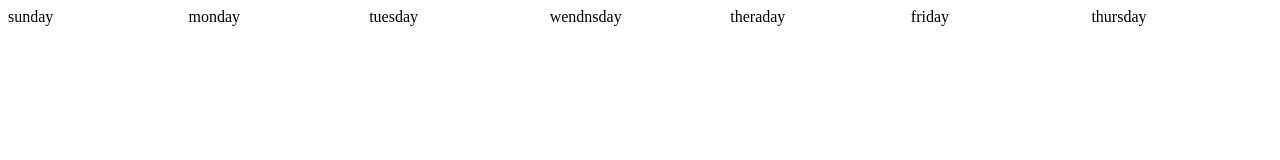
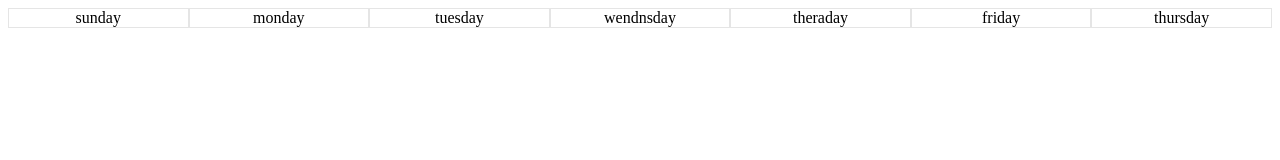
Before and after one commit to kimjangsimpark/calendar-core, a website built with webpack: page src/components/index.component.html in a window 1280 px wide. Built offline with nearby package versions, Linux system fonts and the light colour scheme.

Commit message:
feat: basic styling

```diff
--- a/src/components/index.component.html
+++ b/src/components/index.component.html
@@ -1,10 +1,24 @@
-<div id="date">
-  <div>sunday</div>
-  <div>monday</div>
-  <div>tuesday</div>
-  <div>wendnsday</div>
-  <div>theraday</div>
-  <div>friday</div>
-  <div>thursday</div>
+<div id="day-layout">
+  <div class="day-text-layout">
+    <span class="day-text">sunday</span>
+  </div>
+  <div class="day-text-layout">
+    <span class="day-text">monday</span>
+  </div>
+  <div class="day-text-layout">
+    <span class="day-text">tuesday</span>
+  </div>
+  <div class="day-text-layout">
+    <span class="day-text">wendnsday</span>
+  </div>
+  <div class="day-text-layout">
+    <span class="day-text">theraday</span>
+  </div>
+  <div class="day-text-layout">
+    <span class="day-text">friday</span>
+  </div>
+  <div class="day-text-layout">
+    <span class="day-text">thursday</span>
+  </div>
 </div>
 <div id="index"></div>
--- a/src/components/index.component.scss
+++ b/src/components/index.component.scss
@@ -3,6 +3,9 @@
   height: 100%;
   display: flex;
   flex-direction: column;
+
+  box-sizing: border-box;
+  border: 1px solid #e5e5e5;
 }
 
 #index {
@@ -12,13 +15,23 @@
   display: flex;
   flex-wrap: wrap;
   flex-flow: wrap;
+  box-sizing: border-box;
+
+  .day {
+    border: 1px solid #e5e5e5;
+    box-sizing: border-box;
+  }
 }
 
-#date {
+#day-layout {
   display: flex;
   flex-direction: row;
 
-  div {
+  .day-text-layout {
     width: calc(100% / 7);
+    display: flex;
+    justify-content: center;
+    border: 1px solid #e5e5e5;
+    box-sizing: border-box;
   }
 }
```
